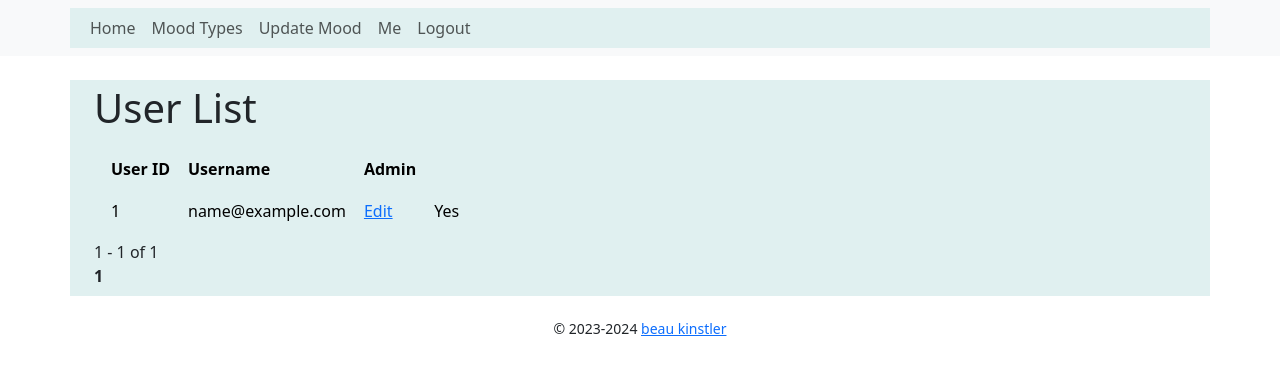
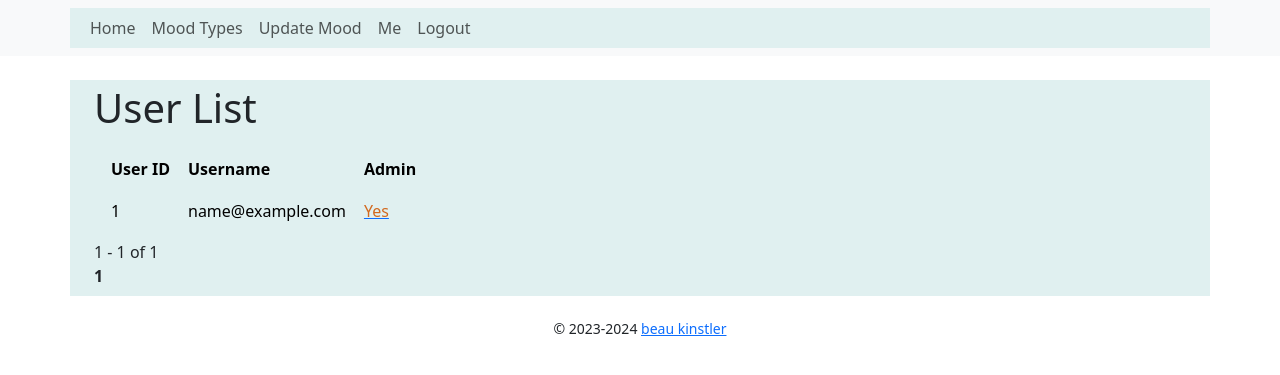
Before and after one commit to beaukinstler/flask-based-mood-tracker, a Flask app: page /users/all in a window 1280 px wide. Shown: the top 375 px of the page. Run offline with Flask 3, Linux system fonts and the light colour scheme; a user stored in the database is signed in; tables that the repository leaves empty hold one stand-in row (values such as "Sample post"); some libraries are stand-ins or nearby versions.

Commit message:
change: make yes/no clickable and other colors

```diff
--- a/src/templates/all_users.html
+++ b/src/templates/all_users.html
@@ -24,11 +24,11 @@
         {% endif %}
             <td>{{user.id}}</td>
             <td>{{ user.email }}</td>
-            <td><a href="{{url_for('users.update_user', user_id=user.id)}}" >Edit
+            <td><a href="{{url_for('users.update_user', user_id=user.id)}}" >
             {% if user.is_admin %}
-            <td>Yes</td>
+            <span style="color: chocolate;" >Yes</span>
             {% else %}
-            <td>No</td>
+            <span style="color:darkgreen;" >No</span>
             {% endif %}
             </a></td>
         </tr>
```
